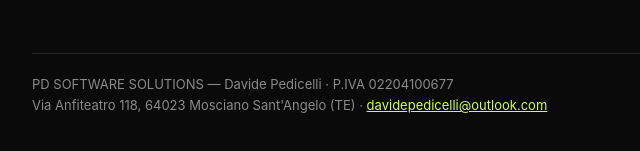
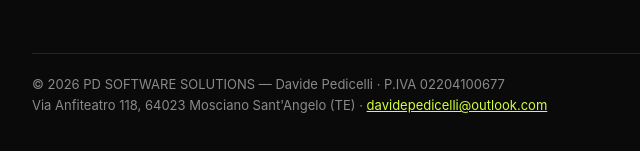
Before and after one commit to davide-pedicelli/joyfitness-legal, a plain HTML site: page index.html in a window 1280 px wide. Shown: the part 449-600 px from the top of the page, 228-868 px from the left. Drawn offline with Linux system fonts and the light colour scheme.

Commit message:
Footer con copyright PD SOFTWARE SOLUTIONS
Co-Authored-By: Claude Opus 5 <noreply@anthropic.com>

```diff
--- a/index.html
+++ b/index.html
@@ -50,7 +50,7 @@
       <a class="card" href="termini/"><b>Termini di servizio</b>Versione 1.0 · 30 luglio 2026</a>
     </div>
     <footer>
-      PD SOFTWARE SOLUTIONS — Davide Pedicelli · P.IVA 02204100677<br>
+      © 2026 PD SOFTWARE SOLUTIONS — Davide Pedicelli · P.IVA 02204100677<br>
       Via Anfiteatro 118, 64023 Mosciano Sant'Angelo (TE) · <a href="mailto:davidepedicelli@outlook.com">davidepedicelli@outlook.com</a>
     </footer>
   </main>
```
Also changed, not shown: privacy/index.html (+1 -1 lines), termini/index.html (+1 -1 lines).
